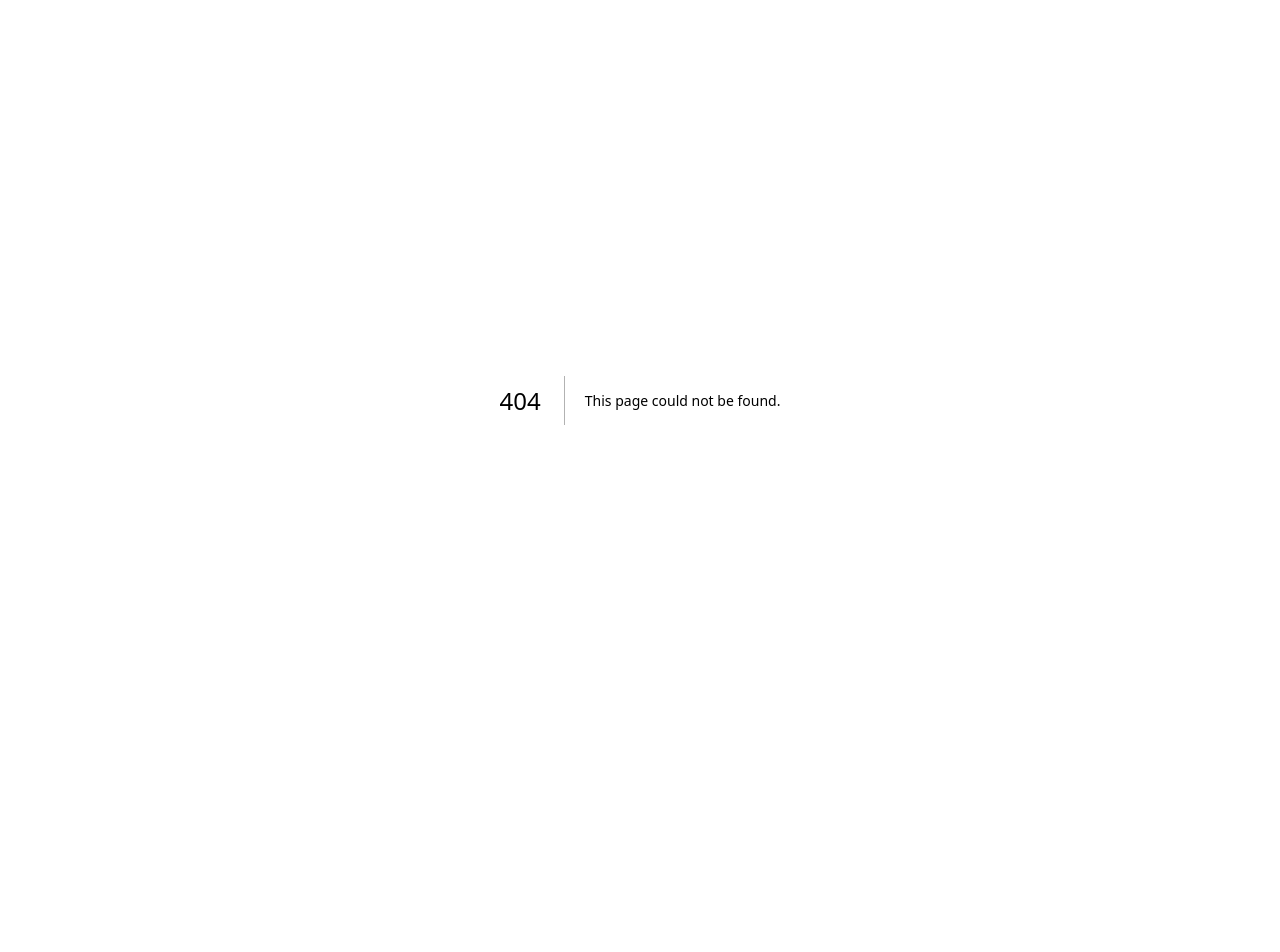
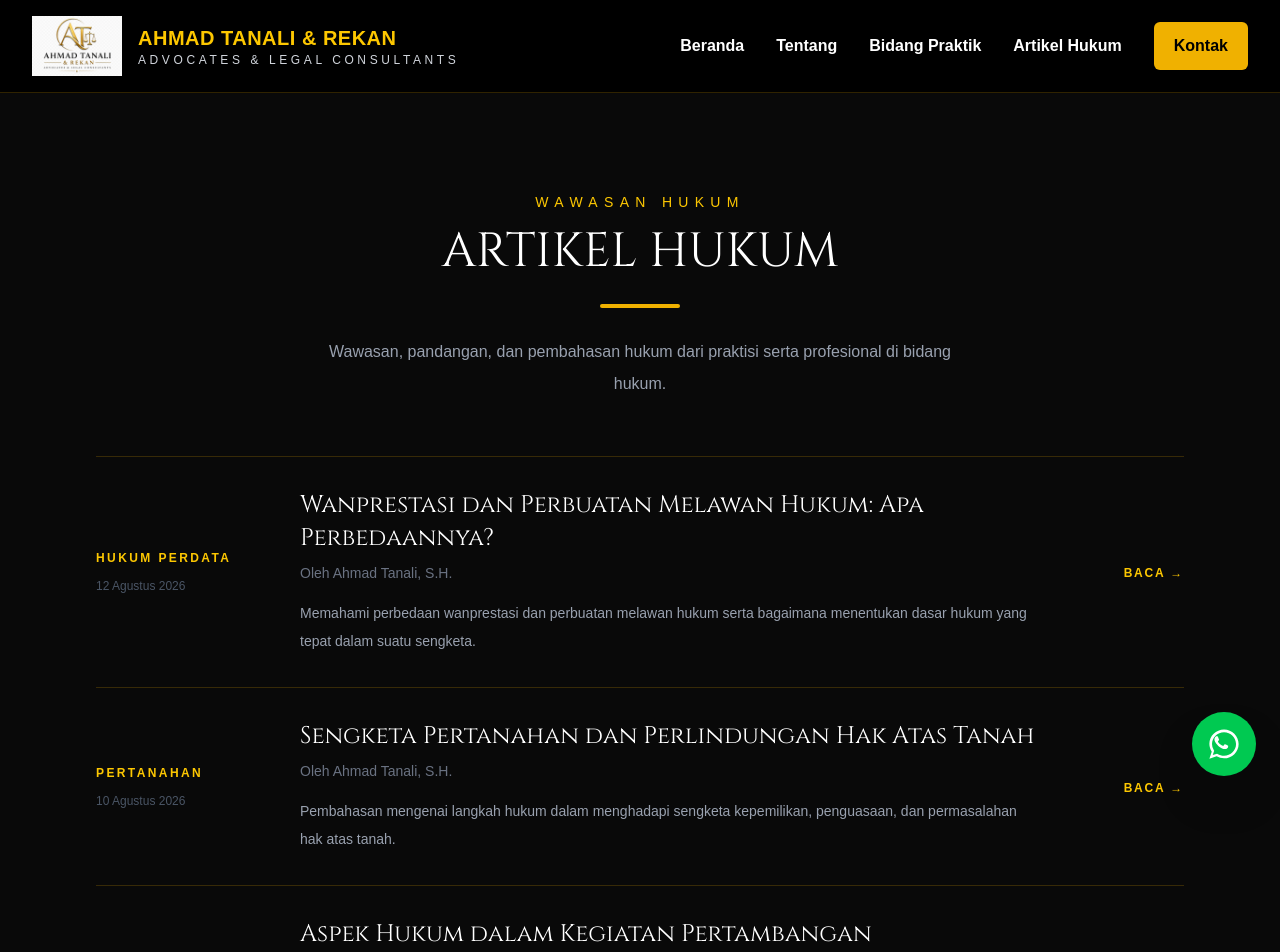
Before and after one commit to ahmadtanali/kantor-hukum, a Next.js app: page /artikel in a window 1280 px wide. Before the commit this address had no page. Shown: the top 952 px of the page. Before the commit the page ends 800 px from the top, so only its background shows below. Built offline with nearby package versions, Linux system fonts and the light colour scheme.

Commit message:
Rapikan struktur dan navigasi website

```diff
--- /dev/null
+++ b/app/artikel/page.tsx
@@ -0,0 +1,20 @@
+import Navbar from "../components/Navbar";
+import Articles from "../components/Articles";
+import Footer from "../components/Footer";
+import FloatingWhatsApp from "../components/FloatingWhatsApp";
+
+export default function Artikel() {
+  return (
+    <>
+      <Navbar />
+
+      <main className="bg-[#090909] min-h-screen pt-24">
+        <Articles />
+      </main>
+
+      <Footer />
+
+      <FloatingWhatsApp />
+    </>
+  );
+}
--- /dev/null
+++ b/app/components/Articles.tsx
@@ -0,0 +1,175 @@
+
+"use client";
+
+const articles = [
+  {
+    category: "HUKUM PERDATA",
+    title: "Wanprestasi dan Perbuatan Melawan Hukum: Apa Perbedaannya?",
+    author: "Ahmad Tanali, S.H.",
+    date: "12 Agustus 2026",
+    desc: "Memahami perbedaan wanprestasi dan perbuatan melawan hukum serta bagaimana menentukan dasar hukum yang tepat dalam suatu sengketa.",
+  },
+  {
+    category: "PERTANAHAN",
+    title: "Sengketa Pertanahan dan Perlindungan Hak Atas Tanah",
+    author: "Ahmad Tanali, S.H.",
+    date: "10 Agustus 2026",
+    desc: "Pembahasan mengenai langkah hukum dalam menghadapi sengketa kepemilikan, penguasaan, dan permasalahan hak atas tanah.",
+  },
+  {
+    category: "PERTAMBANGAN",
+    title: "Aspek Hukum dalam Kegiatan Pertambangan",
+    author: "Ahmad Tanali, S.H.",
+    date: "8 Agustus 2026",
+    desc: "Memahami aspek perizinan, pertanahan, serta potensi sengketa hukum yang dapat timbul dalam kegiatan pertambangan.",
+  },
+];
+
+export default function Articles() {
+  return (
+    <section
+      id="artikel"
+      className="bg-[#090909] py-24"
+    >
+      <div className="max-w-6xl mx-auto px-8">
+
+        {/* HEADER */}
+        <div className="text-center mb-14">
+
+          <p className="text-yellow-400 uppercase tracking-[0.45em] text-sm">
+            WAWASAN HUKUM
+          </p>
+
+          <h2 className="font-cinzel text-4xl md:text-5xl text-white mt-4">
+            ARTIKEL HUKUM
+          </h2>
+
+          <div className="w-20 h-1 bg-yellow-500 rounded-full mx-auto mt-7 mb-7" />
+
+          <p className="text-gray-400 max-w-2xl mx-auto leading-8">
+            Wawasan, pandangan, dan pembahasan hukum dari praktisi
+            serta profesional di bidang hukum.
+          </p>
+
+        </div>
+
+        {/* ARTICLE LIST */}
+        <div className="border-t border-yellow-500/20">
+
+          {articles.map((article, index) => (
+
+            <article
+              key={index}
+              className="
+              group
+              border-b
+              border-yellow-500/20
+              py-8
+              transition-all
+              duration-300
+              hover:px-4
+              "
+            >
+
+              <div className="grid md:grid-cols-[180px_1fr_120px] gap-6 items-center">
+
+                {/* CATEGORY */}
+                <div>
+
+                  <p className="text-yellow-400 text-xs font-semibold tracking-[0.20em]">
+                    {article.category}
+                  </p>
+
+                  <p className="text-gray-600 text-xs mt-3">
+                    {article.date}
+                  </p>
+
+                </div>
+
+                {/* CONTENT */}
+                <div>
+
+                  <h3
+                    className="
+                    font-cinzel
+                    text-xl
+                    md:text-2xl
+                    text-white
+                    leading-snug
+                    transition-colors
+                    duration-300
+                    group-hover:text-yellow-400
+                    "
+                  >
+                    {article.title}
+                  </h3>
+
+                  <p className="text-gray-500 text-sm mt-2">
+                    Oleh {article.author}
+                  </p>
+
+                  <p className="text-gray-400 text-sm leading-7 mt-4 max-w-3xl">
+                    {article.desc}
+                  </p>
+
+                </div>
+
+                {/* BUTTON */}
+                <div className="md:text-right">
+
+                  <button
+                    className="
+                    text-yellow-400
+                    text-xs
+                    font-bold
+                    uppercase
+                    tracking-[0.15em]
+                    transition-all
+                    duration-300
+                    group-hover:translate-x-2
+                    "
+                  >
+                    BACA →
+                  </button>
+
+                </div>
+
+              </div>
+
+            </article>
+
+          ))}
+
+        </div>
+
+        {/* ALL ARTICLES */}
+        <div className="text-center mt-12">
+
+          <button
+            className="
+            text-yellow-400
+            border
+            border-yellow-500/50
+            px-7
+            py-3
+            rounded-full
+            text-xs
+            font-semibold
+            uppercase
+            tracking-[0.18em]
+            transition-all
+            duration-300
+            hover:bg-yellow-500
+            hover:text-black
+            hover:border-yellow-500
+            "
+          >
+            LIHAT SEMUA ARTIKEL
+          </button>
+
+        </div>
+
+      </div>
+    </section>
+  );
+}
--- a/app/components/Navbar.tsx
+++ b/app/components/Navbar.tsx
@@ -8,7 +8,7 @@ export default function Navbar() {
 
   useEffect(() => {
     const handleScroll = () => {
-      setScrolled(window.scrollY > 50);
+      setScrolled(window.scrollY > 20);
     };
 
     window.addEventListener("scroll", handleScroll);
@@ -18,20 +18,33 @@ export default function Navbar() {
 
   return (
     <nav
-      className={`fixed top-0 left-0 w-full z-50 transition-all duration-300 ${
-        scrolled
-          ? "bg-black/95 backdrop-blur-md shadow-lg"
-          : "bg-transparent"
-      }`}
+      className={`
+        fixed
+        top-0
+        left-0
+        w-full
+        z-50
+        bg-black
+        border-b
+        border-yellow-500/20
+        transition-all
+        duration-300
+        ${scrolled ? "shadow-[0_5px_25px_rgba(0,0,0,0.45)]" : ""}
+      `}
     >
-      <div className="max-w-7xl mx-auto px-8 py-5 flex items-center justify-between">
-        {/* Logo */}
-        <div className="flex items-center gap-4">
+      <div className="max-w-7xl mx-auto px-8 py-4 flex items-center justify-between">
+
+        {/* LOGO */}
+        <a
+          href="/"
+          className="flex items-center gap-4"
+        >
           <Image
             src="/images/logo2.png"
             alt="Logo Ahmad Tanali & Rekan"
             width={60}
             height={60}
+            className="h-[60px] w-auto"
           />
 
           <div>
@@ -43,26 +56,58 @@ export default function Navbar() {
               Advocates & Legal Consultants
             </p>
           </div>
-        </div>
+        </a>
 
-        {/* Menu */}
-        <div className="hidden md:flex gap-10 text-white font-medium">
-          <a href="#beranda" className="hover:text-yellow-400 transition">
+        {/* MENU */}
+        <div className="hidden md:flex items-center gap-8 text-white font-semibold">
+
+          <a
+            href="/"
+            className="hover:text-yellow-400 transition-colors duration-300"
+          >
             Beranda
           </a>
 
-          <a href="#tentang" className="hover:text-yellow-400 transition">
+          <a
+            href="/tentang"
+            className="hover:text-yellow-400 transition-colors duration-300"
+          >
             Tentang
           </a>
 
-          <a href="#layanan" className="hover:text-yellow-400 transition">
-            Layanan
+          <a
+            href="/praktik"
+            className="hover:text-yellow-400 transition-colors duration-300"
+          >
+            Bidang Praktik
           </a>
 
-          <a href="#kontak" className="hover:text-yellow-400 transition">
+          <a
+            href="/artikel"
+            className="hover:text-yellow-400 transition-colors duration-300"
+          >
+            Artikel Hukum
+          </a>
+
+          <a
+            href="/kontak"
+            className="
+              bg-yellow-500
+              text-black
+              px-5
+              py-3
+              rounded-md
+              font-bold
+              hover:bg-yellow-400
+              transition-all
+              duration-300
+            "
+          >
             Kontak
           </a>
+
         </div>
+
       </div>
     </nav>
   );
--- /dev/null
+++ b/app/kontak/page.tsx
@@ -0,0 +1,20 @@
+import Navbar from "../components/Navbar";
+import Contact from "../components/Contact";
+import Footer from "../components/Footer";
+import FloatingWhatsApp from "../components/FloatingWhatsApp";
+
+export default function Kontak() {
+  return (
+    <>
+      <Navbar />
+
+      <main className="bg-[#090909] min-h-screen pt-24">
+        <Contact />
+      </main>
+
+      <Footer />
+
+      <FloatingWhatsApp />
+    </>
+  );
+}
--- a/app/page.tsx
+++ b/app/page.tsx
@@ -1,10 +1,5 @@
 import Navbar from "./components/Navbar";
-import ProfessionalActivity from "./components/ProfessionalActivity";
 import HeroNew from "./components/HeroNew";
-import About from "./components/About";
-import Practice from "./components/Practice";
-import WhyUs from "./components/WhyUs";
-import Contact from "./components/Contact";
 import Footer from "./components/Footer";
 import FloatingWhatsApp from "./components/FloatingWhatsApp";
 
@@ -12,15 +7,73 @@ export default function Home() {
   return (
     <>
       <Navbar />
-      <HeroNew />
-      <About />
-      <Practice />
-      <Practice />
-<ProfessionalActivity />
-<WhyUs />
-      <WhyUs />
-      <Contact />
+
+      <main className="bg-[#090909]">
+
+        {/* HERO */}
+        <HeroNew />
+
+        {/* INTRO SINGKAT */}
+        <section className="py-24">
+          <div className="max-w-4xl mx-auto px-8 text-center">
+
+            <p className="text-yellow-400 uppercase tracking-[0.4em] text-sm">
+              AHMAD TANALI & REKAN
+            </p>
+
+            <h2 className="font-cinzel text-3xl md:text-5xl text-white mt-5">
+              ADVOKAT & KONSULTAN HUKUM
+            </h2>
+
+            <div className="w-20 h-1 bg-yellow-500 rounded-full mx-auto mt-7 mb-8" />
+
+            <p className="text-gray-400 text-lg leading-8 max-w-3xl mx-auto">
+              Memberikan pendampingan dan konsultasi hukum secara
+              profesional, strategis, dan berintegritas dengan
+              mengutamakan kepentingan serta perlindungan hukum klien.
+            </p>
+
+          </div>
+        </section>
+
+        {/* CALL TO ACTION */}
+        <section className="py-20 border-t border-yellow-500/10">
+          <div className="max-w-4xl mx-auto px-8 text-center">
+
+            <p className="text-gray-400 text-lg">
+              Memerlukan pendampingan atau konsultasi hukum?
+            </p>
+
+            <a
+              href="/kontak"
+              className="
+              inline-flex
+              mt-7
+              px-8
+              py-4
+              rounded-full
+              bg-yellow-500
+              text-black
+              font-bold
+              uppercase
+              tracking-[0.18em]
+              text-sm
+              transition-all
+              duration-300
+              hover:bg-yellow-400
+              hover:-translate-y-1
+              "
+            >
+              KONSULTASI HUKUM →
+            </a>
+
+          </div>
+        </section>
+
+      </main>
+
       <Footer />
+
       <FloatingWhatsApp />
     </>
   );
--- /dev/null
+++ b/app/praktik/page.tsx
@@ -0,0 +1,20 @@
+import Navbar from "../components/Navbar";
+import Practice from "../components/Practice";
+import Footer from "../components/Footer";
+import FloatingWhatsApp from "../components/FloatingWhatsApp";
+
+export default function Praktik() {
+  return (
+    <>
+      <Navbar />
+
+      <main className="bg-[#090909] min-h-screen pt-24">
+        <Practice />
+      </main>
+
+      <Footer />
+
+      <FloatingWhatsApp />
+    </>
+  );
+}
--- /dev/null
+++ b/app/tentang/page.tsx
@@ -0,0 +1,44 @@
+import Navbar from "../components/Navbar";
+import About from "../components/About";
+import ProfessionalActivity from "../components/ProfessionalActivity";
+import Footer from "../components/Footer";
+import FloatingWhatsApp from "../components/FloatingWhatsApp";
+
+export default function Tentang() {
+  return (
+    <>
+      <Navbar />
+
+      <main className="bg-[#090909] min-h-screen pt-24">
+
+        {/* JUDUL HALAMAN */}
+        <section className="py-20">
+          <div className="max-w-6xl mx-auto px-8 text-center">
+
+            <p className="text-yellow-400 uppercase tracking-[0.45em] text-sm">
+              TENTANG KAMI
+            </p>
+
+            <h1 className="font-cinzel text-4xl md:text-6xl text-white mt-4">
+              AHMAD TANALI & REKAN
+            </h1>
+
+            <div className="w-24 h-1 bg-yellow-500 rounded-full mx-auto mt-8" />
+
+          </div>
+        </section>
+
+        {/* PROFIL */}
+        <About />
+
+        {/* KIPRAH PROFESIONAL */}
+        <ProfessionalActivity />
+
+      </main>
+
+      <Footer />
+
+      <FloatingWhatsApp />
+    </>
+  );
+}
```
